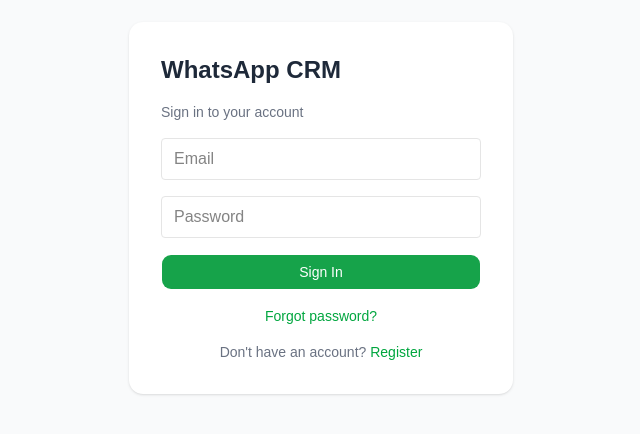
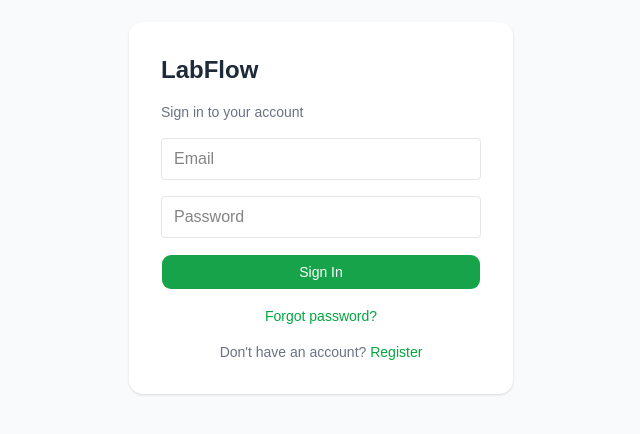
Before and after one commit to S-Deepakraj/whatsapp-crm-frontend, a React (Vite) app: page /login in a window 1280 px wide. Shown: the part 192-626 px from the top of the page, without its empty margins (319-959 px from the left). Built offline with nearby package versions, Linux system fonts and the light colour scheme; no server answers.

Commit message:
updated the title

```diff
--- a/index.html
+++ b/index.html
@@ -4,7 +4,7 @@
     <meta charset="UTF-8" />
     <link rel="icon" type="image/svg+xml" href="/favicon.svg" />
     <meta name="viewport" content="width=device-width, initial-scale=1.0" />
-    <title>WhatsApp CRM</title>
+    <title>LabFlow</title>
   </head>
   <body>
     <div id="root"></div>
--- a/src/components/Layout.jsx
+++ b/src/components/Layout.jsx
@@ -65,7 +65,7 @@
               <Link to="/" className="flex items-center gap-2 overflow-hidden group-data-[collapsible=icon]:hidden">
                 <span className="text-lg font-bold text-green-600 shrink-0">🩺</span>
                 <span className="text-lg font-bold text-green-600 truncate">
-                  WhatsApp CRM
+                  LabFlow
                 </span>
               </Link>
               <SidebarTrigger />
@@ -118,7 +118,7 @@
           {/* Mobile top bar — opens the sidebar as a slide-over sheet */}
           <div className="md:hidden flex items-center justify-between px-4 py-3 bg-white border-b sticky top-0 z-30">
             <SidebarTrigger />
-            <span className="font-bold text-green-600">WhatsApp CRM</span>
+            <span className="font-bold text-green-600">LabFlow</span>
             <div className="w-6" />
           </div>
 
--- a/src/pages/LoginPage.jsx
+++ b/src/pages/LoginPage.jsx
@@ -20,7 +20,7 @@
   return (
     <div className="min-h-screen flex items-center justify-center bg-gray-50 px-4">
       <form onSubmit={handleSubmit} className="bg-white p-6 sm:p-8 rounded-xl shadow w-full max-w-sm space-y-4">
-        <h1 className="text-2xl font-bold text-gray-800">WhatsApp CRM</h1>
+        <h1 className="text-2xl font-bold text-gray-800">LabFlow</h1>
         <p className="text-sm text-gray-500">Sign in to your account</p>
 
         {error && <p className="text-red-500 text-sm">{error}</p>}
--- a/src/pages/RegisterPage.jsx
+++ b/src/pages/RegisterPage.jsx
@@ -32,7 +32,7 @@
     <div className="min-h-screen flex items-center justify-center bg-gray-50 px-4">
       <form onSubmit={handleSubmit} className="bg-white p-6 sm:p-8 rounded-xl shadow w-full max-w-sm space-y-4">
         <h1 className="text-2xl font-bold text-gray-800">Create Account</h1>
-        <p className="text-sm text-gray-500">Set up your WhatsApp CRM</p>
+        <p className="text-sm text-gray-500">Set up your LabFlow account</p>
 
         {error && <p className="text-red-500 text-sm">{error}</p>}
 
```
